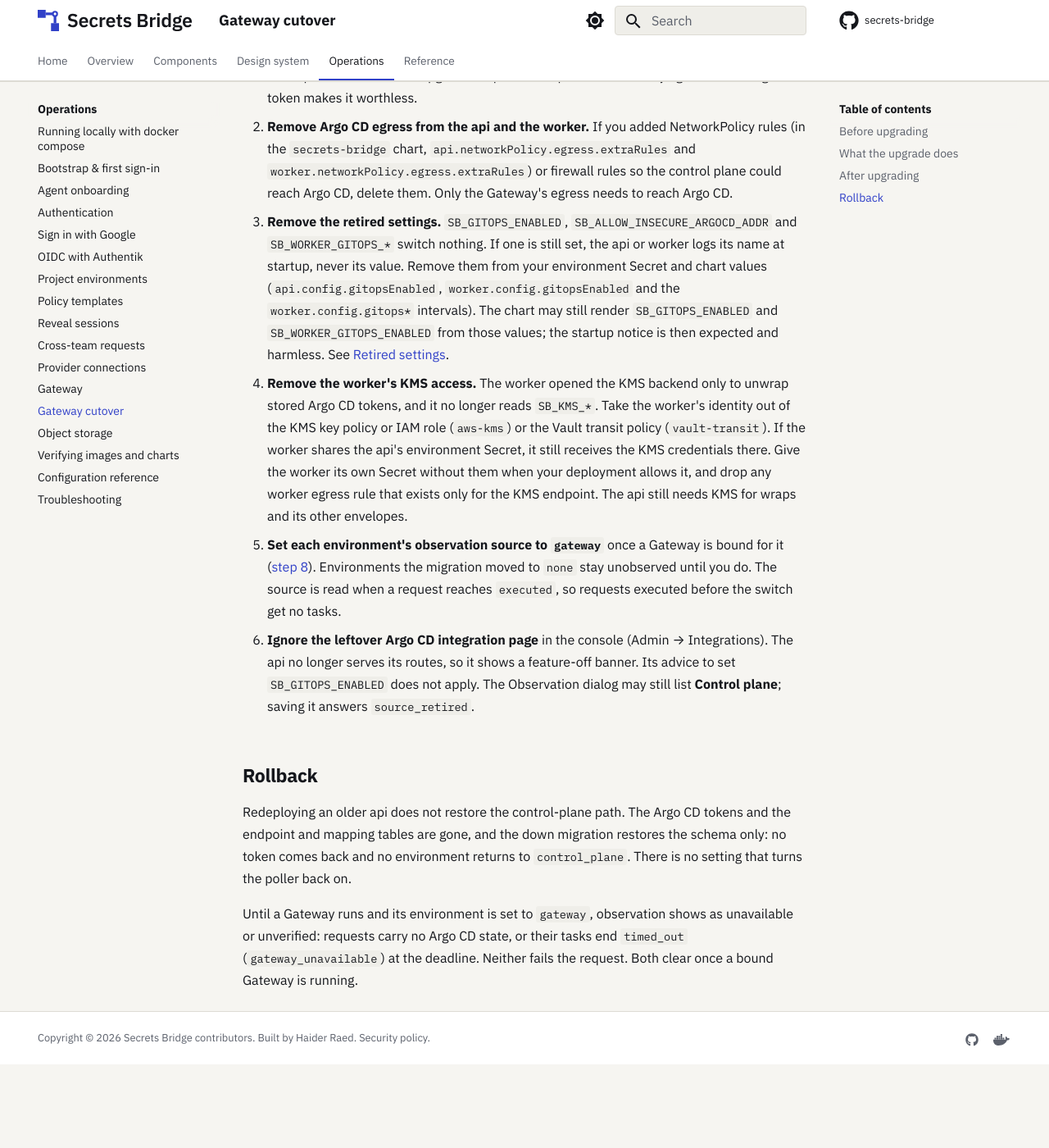
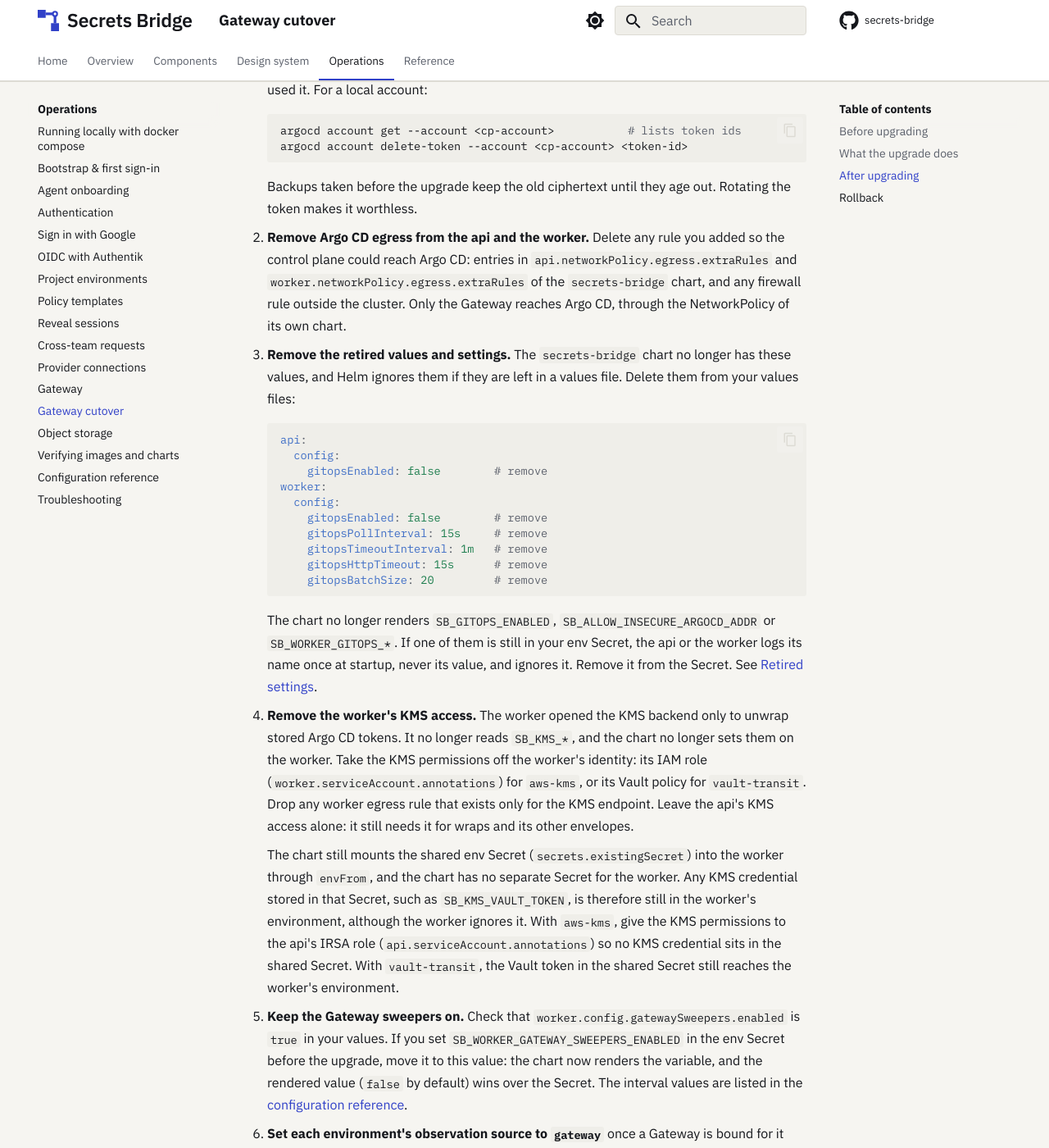
Before and after one commit to secrets-bridge/docs, an MkDocs documentation site: the page built from docs/operations/gateway-cutover.md, in a window 1280 px wide and 1400 px high, scrolled down 3416 px. Shown: the whole window at 82% size. Built offline with MkDocs 1.6.1 and Material for MkDocs 9.7.7, drawn with Linux system fonts in a browser that asks for light colours; plug-ins that fetch from the network failed and are left out; the version menu is left out; before the commit the page ends 4714 px from its top, so only the background shows below that; some of the changed text lies outside the part shown.

Commit message:
docs: match the cutover runbook to the merged secrets-bridge chart
The chart no longer renders the GitOps settings or SB_KMS_* on the worker
and has worker.config.gatewaySweepers values. List the values to delete,
turn the sweepers on through the chart value, describe the shared env
Secret the worker still mounts, and note the archguard test in core.

````diff
--- a/docs/operations/gateway-cutover.md
+++ b/docs/operations/gateway-cutover.md
@@ -48,9 +48,14 @@ every environment to a Gateway before the poller goes away.
 3. **Approve the connector and bind each application** that had a mapping to
    the same secret scope, in the same environment
    ([step 7](gateway.md#7-approve-the-connector-and-bind-a-target)).
-4. **Turn on the worker's Gateway sweepers** with
-   `SB_WORKER_GATEWAY_SWEEPERS_ENABLED=true`
-   ([step 9](gateway.md#9-turn-on-the-worker-sweepers)).
+4. **Turn on the worker's Gateway sweepers**
+   ([step 9](gateway.md#9-turn-on-the-worker-sweepers)). With the
+   `secrets-bridge` chart, set `worker.config.gatewaySweepers.enabled=true`.
+   The chart always renders `SB_WORKER_GATEWAY_SWEEPERS_ENABLED`, and the
+   rendered value wins over one in the env Secret. If the chart version you
+   run today has no `gatewaySweepers` values, set
+   `SB_WORKER_GATEWAY_SWEEPERS_ENABLED=true` in the env Secret for now and
+   move it to the chart value when you upgrade the chart.
 5. **Check parity on one environment.** Switch it to `gateway`
    ([step 8](gateway.md#8-switch-the-environment-to-gateway-observation)),
    submit and approve a change to a bound secret, and open the request page.
@@ -60,16 +65,16 @@ every environment to a Gateway before the poller goes away.
    operational state and carries the caveat that Argo CD health is not proof
    the new value reached the app. The api's parity test checks the same thing.
 6. Repeat step 5 for every environment that used the poller, or move them in
-   one go after the upgrade (step 5 after upgrading).
+   one go after the upgrade (step 6 after upgrading).
 
 An environment that has no Gateway when you upgrade still works. Its requests
 run as before and show no Argo CD state until a Gateway observes them.
 
 ## What the upgrade does
 
-Upgrade the api and the worker in the same release. The api applies migration
-`0049` when it starts. An older worker with the poller still on would read
-tables that the migration drops.
+Upgrade the api, the worker and the `secrets-bridge` chart in the same
+release. The api applies migration `0049` when it starts. An older worker with
+the poller still on would read tables that the migration drops.
 
 Migration `0049`:
 
@@ -121,40 +126,69 @@ curl -fsS -b "$JAR" "$CP/api/v1/audit-events?actor=system:migration&action=envir
     Backups taken before the upgrade keep the old ciphertext until they age
     out. Rotating the token makes it worthless.
 
-2. **Remove Argo CD egress from the api and the worker.** If you added
-   NetworkPolicy rules (in the `secrets-bridge` chart,
+2. **Remove Argo CD egress from the api and the worker.** Delete any rule you
+   added so the control plane could reach Argo CD: entries in
    `api.networkPolicy.egress.extraRules` and
-   `worker.networkPolicy.egress.extraRules`) or
-   firewall rules so the control plane could reach Argo CD, delete them. Only
-   the Gateway's egress needs to reach Argo CD.
+   `worker.networkPolicy.egress.extraRules` of the `secrets-bridge` chart, and
+   any firewall rule outside the cluster. Only the Gateway reaches Argo CD,
+   through the NetworkPolicy of its own chart.
 
-3. **Remove the retired settings.** `SB_GITOPS_ENABLED`,
-   `SB_ALLOW_INSECURE_ARGOCD_ADDR` and `SB_WORKER_GITOPS_*` switch nothing. If
-   one is still set, the api or worker logs its name at startup, never its
-   value. Remove them from your environment Secret and chart values
-   (`api.config.gitopsEnabled`, `worker.config.gitopsEnabled` and the
-   `worker.config.gitops*` intervals). The chart may still render
-   `SB_GITOPS_ENABLED` and `SB_WORKER_GITOPS_ENABLED` from those values; the
-   startup notice is then expected and harmless. See
-   [Retired settings](config.md#retired-settings).
+3. **Remove the retired values and settings.** The `secrets-bridge` chart no
+   longer has these values, and Helm ignores them if they are left in a values
+   file. Delete them from your values files:
+
+    ```yaml
+    api:
+      config:
+        gitopsEnabled: false        # remove
+    worker:
+      config:
+        gitopsEnabled: false        # remove
+        gitopsPollInterval: 15s     # remove
+        gitopsTimeoutInterval: 1m   # remove
+        gitopsHttpTimeout: 15s      # remove
+        gitopsBatchSize: 20         # remove
+    ```
+
+    The chart no longer renders `SB_GITOPS_ENABLED`,
+    `SB_ALLOW_INSECURE_ARGOCD_ADDR` or `SB_WORKER_GITOPS_*`. If one of them is
+    still in your env Secret, the api or the worker logs its name once at
+    startup, never its value, and ignores it. Remove it from the Secret. See
+    [Retired settings](config.md#retired-settings).
 
 4. **Remove the worker's KMS access.** The worker opened the KMS backend only
-   to unwrap stored Argo CD tokens, and it no longer reads `SB_KMS_*`. Take the
-   worker's identity out of the KMS key policy or IAM role (`aws-kms`) or the
-   Vault transit policy (`vault-transit`). If the worker shares the api's
-   environment Secret, it still receives the KMS credentials there. Give the
-   worker its own Secret without them when your deployment allows it, and drop
-   any worker egress rule that exists only for the KMS endpoint. The api still
-   needs KMS for wraps and its other envelopes.
+   to unwrap stored Argo CD tokens. It no longer reads `SB_KMS_*`, and the
+   chart no longer sets them on the worker. Take the KMS permissions off the
+   worker's identity: its IAM role (`worker.serviceAccount.annotations`) for
+   `aws-kms`, or its Vault policy for `vault-transit`. Drop any worker egress
+   rule that exists only for the KMS endpoint. Leave the api's KMS access
+   alone: it still needs it for wraps and its other envelopes.
 
-5. **Set each environment's observation source to `gateway`** once a Gateway
+    The chart still mounts the shared env Secret (`secrets.existingSecret`)
+    into the worker through `envFrom`, and the chart has no separate Secret for
+    the worker. Any KMS credential stored in that Secret, such as
+    `SB_KMS_VAULT_TOKEN`, is therefore still in the worker's environment,
+    although the worker ignores it. With `aws-kms`, give the KMS permissions
+    to the api's IRSA role (`api.serviceAccount.annotations`) so no KMS
+    credential sits in the shared Secret. With `vault-transit`, the Vault
+    token in the shared Secret still reaches the worker's environment.
+
+5. **Keep the Gateway sweepers on.** Check that
+   `worker.config.gatewaySweepers.enabled` is `true` in your values. If you
+   set `SB_WORKER_GATEWAY_SWEEPERS_ENABLED` in the env Secret before the
+   upgrade, move it to this value: the chart now renders the variable, and
+   the rendered value (`false` by default) wins over the Secret. The interval
+   values are listed in the
+   [configuration reference](config.md#worker).
+
+6. **Set each environment's observation source to `gateway`** once a Gateway
    is bound for it
    ([step 8](gateway.md#8-switch-the-environment-to-gateway-observation)).
    Environments the migration moved to `none` stay unobserved until you do.
    The source is read when a request reaches `executed`, so requests executed
    before the switch get no tasks.
 
-6. **Ignore the leftover Argo CD integration page** in the console
+7. **Ignore the leftover Argo CD integration page** in the console
    (Admin → Integrations). The api no longer serves its routes, so it shows a
    feature-off banner. Its advice to set `SB_GITOPS_ENABLED` does not apply.
    The Observation dialog may still list **Control plane**; saving it answers
````
Also changed, not shown: other parts of docs/operations/gateway-cutover.md (+1 -1 lines), docs/operations/config.md (+5 -2 lines), docs/operations/gateway.md (+4 -1 lines), docs/overview/threat-model.md (+1 -1 lines).
